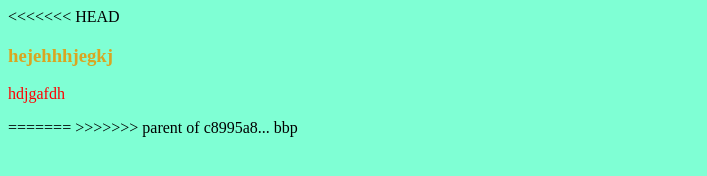
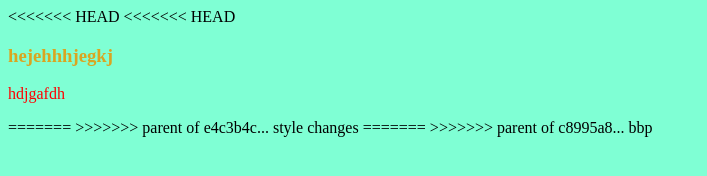
Before and after one commit to Philipthelander/Git-hub-test, a plain HTML site: page index.html in a window 1280 px wide. Shown: the whole page, without its empty margins (0-707 px from the left). Drawn offline with Linux system fonts and the light colour scheme.

Commit message:
Update index.html

```diff
--- a/index.html
+++ b/index.html
@@ -9,8 +9,12 @@
   <link rel="stylesheet" href="css/style.css">
 </head>
 <body>
+<<<<<<< HEAD
   <h3>hejehhhjegkj</h3>
   <p>hdjgafdh</p>
+=======
+
+>>>>>>> parent of e4c3b4c... style changes
 </body>
 </html>
 =======
```
